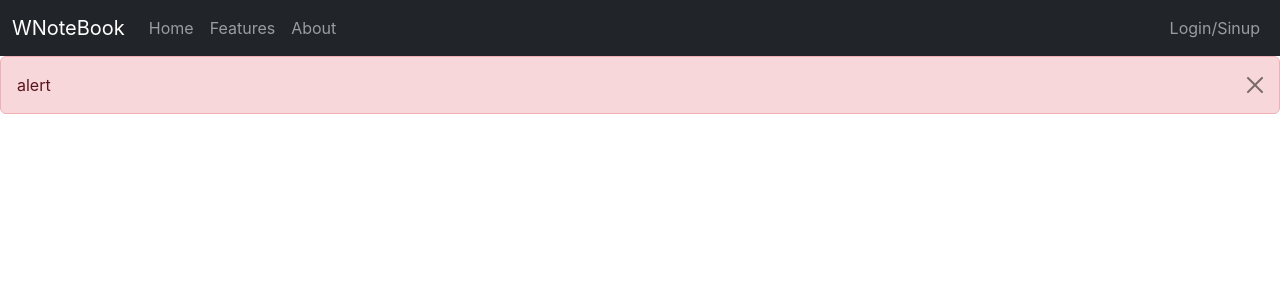
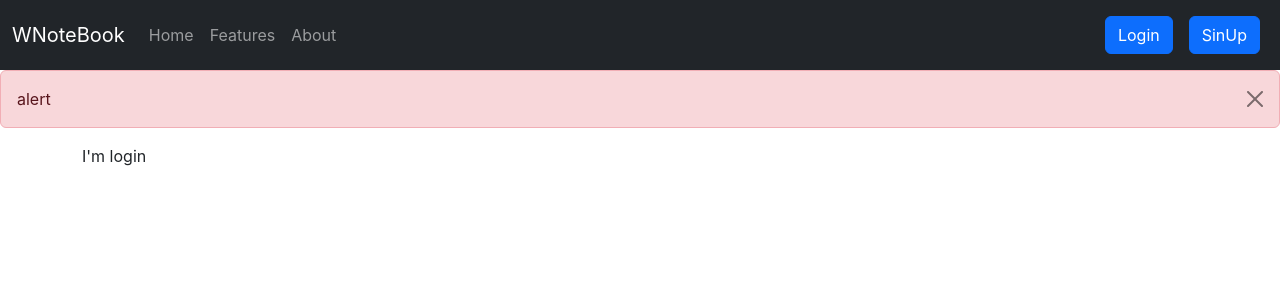
Before and after one commit to amanuchitkar/60-Days-of-ReactJs, a React (Create React App) app in the folder WNoteBook/frontend/: page /login in a window 1280 px wide. Shown: the top 300 px of the page. Built offline with nearby package versions, Linux system fonts and the light colour scheme.

Commit message:
60 Days of ReactJs

```diff
--- a/WNoteBook/frontend/src/App.js
+++ b/WNoteBook/frontend/src/App.js
@@ -5,6 +5,8 @@ import Home from "./componets/Home";
 import About from "./componets/About";
 import NoteState from "./context/NoteState";
 import Alert from "./componets/Alert";
+import Login from "./componets/Login";
+import Signup from "./componets/Signup";
 
 function App() {
   return (
@@ -20,6 +22,12 @@ function App() {
             <Routes>
               <Route path="/about" exact element={<About />}></Route>
             </Routes>
+            <Routes>
+              <Route path="/login" exact element={<Login />}></Route>
+            </Routes>
+            <Routes>
+              <Route path="/signup" exact element={<Signup />}></Route>
+            </Routes>
           </div>
         </Router>
       </NoteState>
--- /dev/null
+++ b/WNoteBook/frontend/src/componets/Login.js
@@ -0,0 +1,11 @@
+import React from 'react'
+
+const Login = () => {
+  return (
+    <div>
+      I'm login
+    </div>
+  )
+}
+
+export default Login
--- a/WNoteBook/frontend/src/componets/Navbar.js
+++ b/WNoteBook/frontend/src/componets/Navbar.js
@@ -47,8 +47,11 @@ const Navbar = () => {
           </ul>
           <ul className="navbar-nav">
             <li className="nav-item">
-              <Link className="nav-link" to="#">
-                Login/Sinup
+              <Link className="btn btn-primary m-2"  role="button" to="/login">
+                Login
+              </Link>
+              <Link className="btn btn-primary m-2"  role="button" to="signup">
+              SinUp
               </Link>
             </li>
           </ul>
--- /dev/null
+++ b/WNoteBook/frontend/src/componets/Signup.js
@@ -0,0 +1,11 @@
+import React from 'react'
+
+const Signup = () => {
+  return (
+    <div>
+      I'm signup
+    </div>
+  )
+}
+
+export default Signup
```
